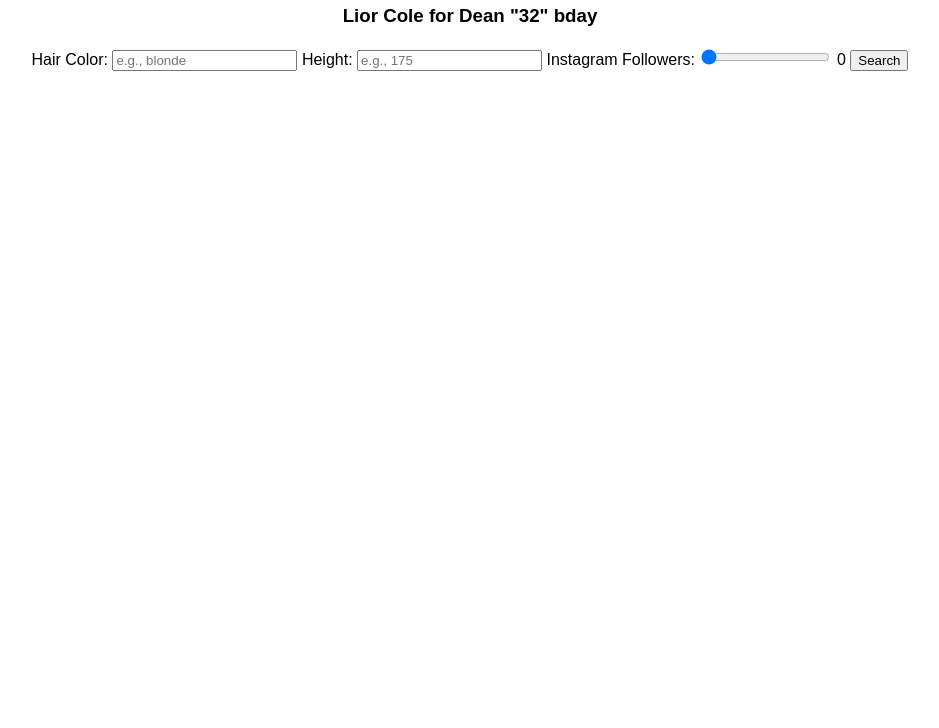
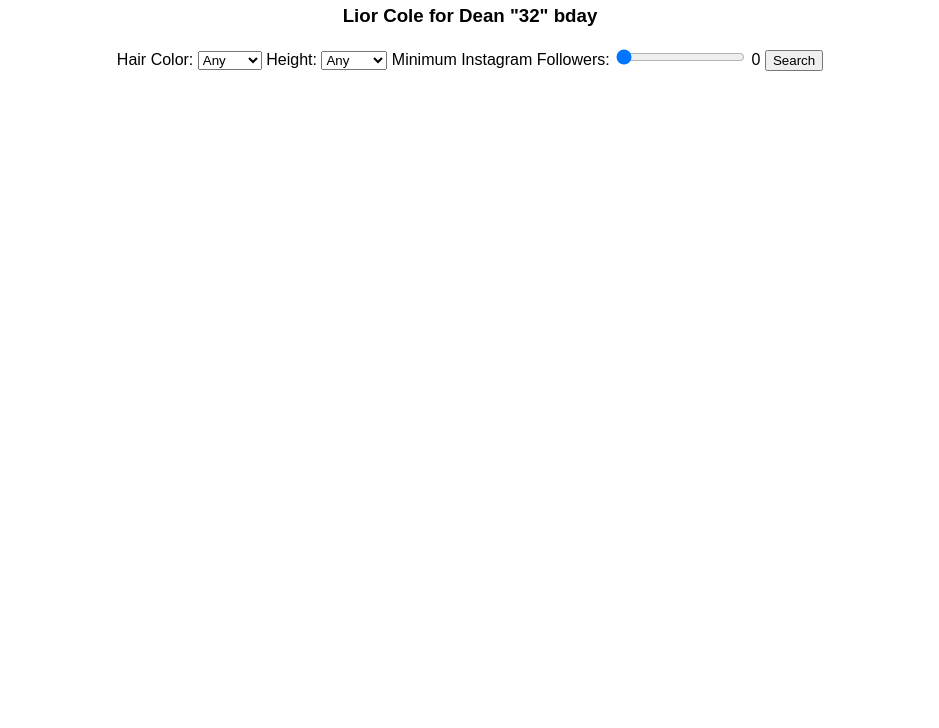
Before and after one commit to liorcole/AI-Casting-Director, a plain HTML site: page index.html in a window 1280 px wide. Shown: the part 72-800 px from the top of the page, without its empty margins (170-1109 px from the left). Drawn offline with Linux system fonts and the light colour scheme.

Commit message:
Update index.html

```diff
--- a/index.html
+++ b/index.html
@@ -13,12 +13,27 @@
     <!-- Form for entering physical descriptions -->
     <form id="search-form">
         <label for="hair-color">Hair Color:</label>
-        <input type="text" id="hair-color" name="hair_color" placeholder="e.g., blonde">
+        <select id="hair-color">
+            <option value="">Any</option>
+            <option value="Blonde">Blonde</option>
+            <option value="Black">Black</option>
+            <option value="Brown">Brown</option>
+            <!-- Add more color options as needed -->
+        </select>
+
         <label for="height">Height:</label>
-        <input type="text" id="height" name="height" placeholder="e.g., 175">
-        <label for="instagram-followers">Instagram Followers:</label>
+        <select id="height">
+            <option value="">Any</option>
+            <option value="175">175 cm</option>
+            <option value="179">179 cm</option>
+            <option value="180">180 cm</option>
+            <!-- Add more height options as needed -->
+        </select>
+
+        <label for="instagram-followers">Minimum Instagram Followers:</label>
         <input type="range" id="instagram-followers" name="instagram_followers" min="0" max="1000000" step="10000" value="0">
         <output for="instagram-followers" id="followers-output">0</output>
+
         <button type="submit">Search</button>
     </form>
 
```
